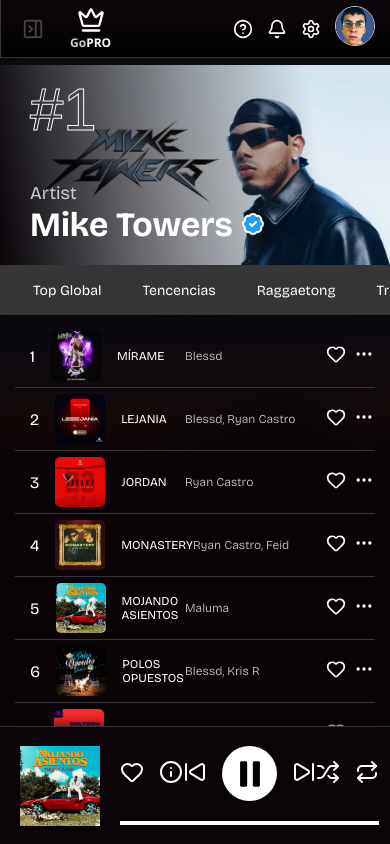
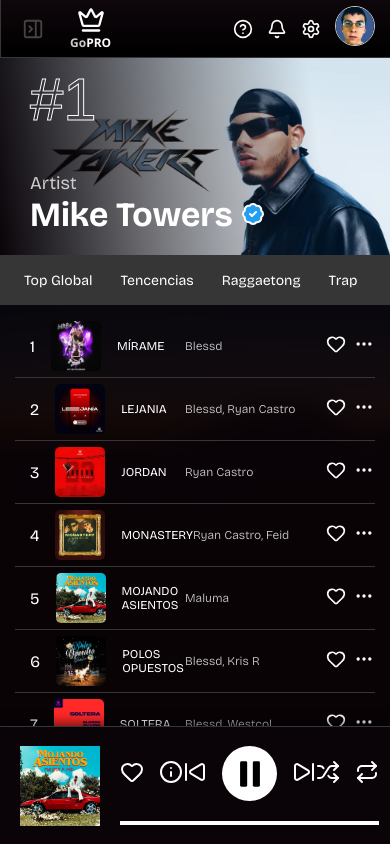
Before and after one commit to stivcode21/Rivox, a React (Vite) app: page / in a window 390 px wide. Built offline with nearby package versions, Linux system fonts and the light colour scheme; a web font is replaced by a local one.

Commit message:
styles: changes in sizes of mobiles

```diff
--- a/src/components/molecules/musicFilters/MusicFilters.module.css
+++ b/src/components/molecules/musicFilters/MusicFilters.module.css
@@ -7,13 +7,13 @@
 }
 
 .list {
-  margin-left: 20px;
+  margin-left: 15px;
   display: flex;
-  gap: 15px;
+  gap: 10px;
 }
 
 .item {
-  padding: 8px 12px;
+  padding: 8px 8px;
   border-radius: 4px;
   cursor: pointer;
   border: 1px solid transparent;
--- a/src/components/templates/mainLayout/MainLayout.module.css
+++ b/src/components/templates/mainLayout/MainLayout.module.css
@@ -57,6 +57,6 @@
   }
 
   .content {
-    margin-top: 65px;
+    margin-top: 55px;
   }
 }
```
